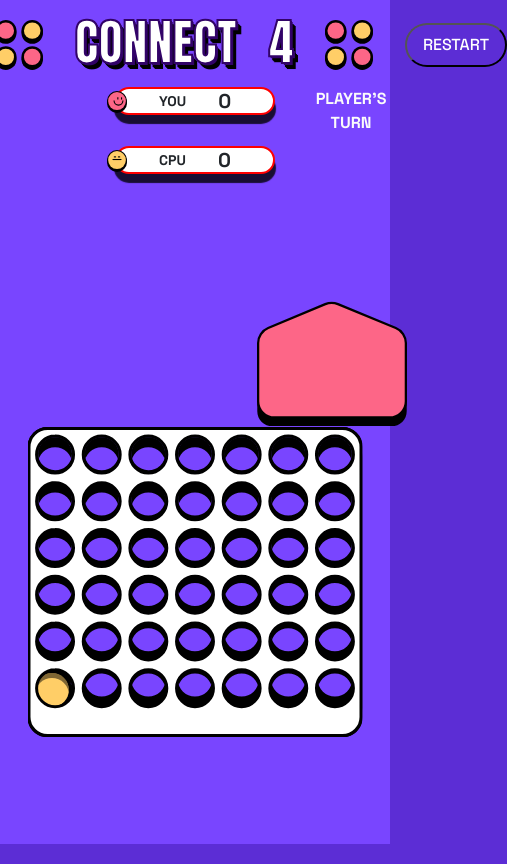
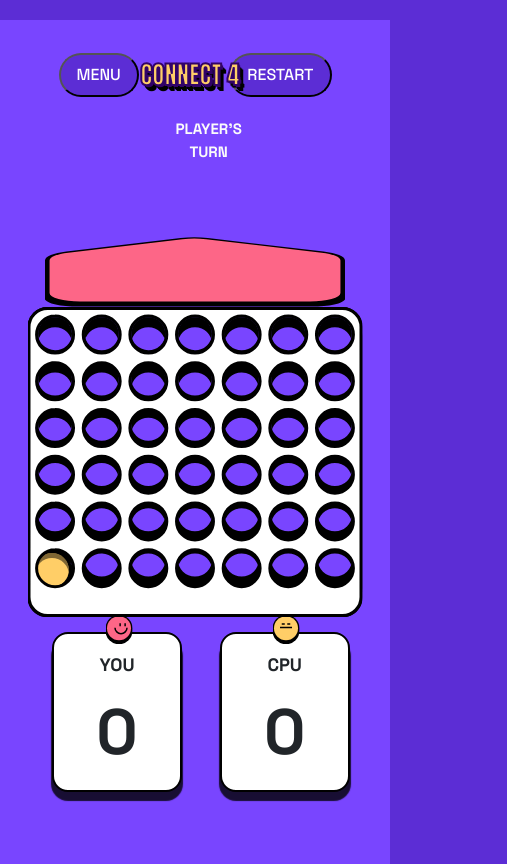
Before and after one commit to ahmettaydinn/react-connect-four-game, a React (Create React App) app: page /inGame in a window 390 px wide. Shown: the whole page, 507 px wide, since content can reach past the window. Built offline with nearby package versions, Linux system fonts and the light colour scheme.

Commit message:
Update 4 files

```diff
--- a/src/components/inGame/InGame.jsx
+++ b/src/components/inGame/InGame.jsx
@@ -576,10 +576,11 @@ const InGame = () => {
         <button className={Styles.link} onClick={() => setModalShow(true)}>
           MENU
         </button>
-        <img src={Logo} alt="" />
-        <h1>connect</h1>
-        <h1> 4</h1>
-        <img src={Logo} alt="" />
+
+        <img src={Logo} className={Styles.logo2} alt="" />
+        <h1 className={Styles.header}> connect 4</h1>
+        <img src={Logo} className={Styles.logo} alt="" />
+
         <button className={Styles.link} onClick={handleRestart}>
           RESTART
         </button>
--- a/src/components/inGame/InGame.module.scss
+++ b/src/components/inGame/InGame.module.scss
@@ -11,13 +11,16 @@
 }
 h1 {
   font-family: Impact, Haettenschweiler, "Arial Narrow Bold", sans-serif;
-  padding-top: 1%;
-  color: $white;
-  font-size: 50px;
+  margin: 10px;
   text-transform: uppercase;
   -webkit-text-stroke: 2px #320368;
   text-shadow: 1px 1px 0px #320368, 2px 2px 0px #320368, 1px 1px 0px $black,
     3px 4px 0px $black, 4px 5px 0px $black, 5px 6px 0px $black;
+}
+.header {
+  font-size: 80px;
+  color: $yellow;
+  margin: 10px;
 }
 .title {
   padding-bottom: 1%;
@@ -35,8 +38,9 @@ h1 {
   display: flex;
   justify-content: center;
   align-items: center;
-  width: 45%;
+  width: 65%;
   margin: auto;
+  margin-top: -50px;
   justify-content: space-between;
   transform: translateY(75%);
 }
@@ -59,6 +63,8 @@ h1 {
 
 .link:hover {
   color: rgb(218, 216, 216);
+  transform: scale(1.5);
+  box-shadow: 0px 2px 1px 1px rgba(0, 0, 0, 0.8);
 }
 
 .BlackBoard,
@@ -77,6 +83,8 @@ h1 {
 
 .playerOne,
 .playerTwo {
+  margin-top: 150px;
+  width: 200px;
   background-color: $white;
   padding: 16px 28px;
   border: 2px solid black;
@@ -90,6 +98,7 @@ h1 {
   position: absolute;
   bottom: 84%;
   left: 30%;
+  transform: scale(1);
 }
 
 .playerOne {
@@ -101,12 +110,14 @@ h1 {
 }
 
 .yellowTurn {
-  position: fixed;
+  position: absolute;
   left: 85%;
-  margin-top: -15%;
+  margin-top: -7%;
 }
 .turnText {
-  text-align: center;
+  position: absolute;
+  left: 82%;
+  margin-top: 8%;
 }
 
 .marker {
@@ -116,10 +127,7 @@ h1 {
 }
 
 .turn p {
-  position: fixed;
-  padding-top: 2%;
-  left: 80%;
-  font-size: 20px;
+  position: absolute;
 }
 
 .inGameFooter {
@@ -266,37 +274,67 @@ h1 {
   width: 632px;
   height: 584px;
 }
+@media screen and (max-width: 1260px) {
+  .playerOne {
+    position: absolute;
+    margin-top: 200px;
+    left: 15%;
+  }
 
+  .playerTwo {
+    position: absolute;
+    margin-top: 200px;
+    left: 88%;
+  }
+  .board {
+    margin-top: 12rem;
+  }
+  .yellowTurn {
+    position: absolute;
+    margin-top: -50px;
+    left: 88%;
+  }
+  .playerOne img,
+  .playerTwo img {
+    position: absolute;
+    margin-top: -50px;
+    bottom: 84%;
+    left: 30%;
+    transform: scale(1.2);
+  }
+  .turn p {
+    position: absolute;
+    margin-top: -50px;
+    left: 82%;
+  }
+  .turnText {
+    position: absolute;
+    margin-top: 130px;
+    left: 85%;
+    position: absolute;
+  }
+}
 @media screen and (max-width: 1190px) {
   .marker {
     display: none;
   }
-
   .playerOne {
-    left: 20%;
-    padding: 1rem 1rem;
-
-    p {
-      font-size: 16px;
-    }
-
-    h2 {
-      font-size: 36px;
-    }
+    margin-left: 100px;
+    margin-top: 60px;
   }
   .playerTwo {
-    left: 80%;
-    padding: 1rem 1rem;
-    p {
-      font-size: 16px;
-    }
+    width: 100px;
+    margin-left: -150px;
+    margin-top: 60px;
+  }
+  .yellowTurn {
+    position: absolute;
+    margin-top: -130px;
+    left: 75%;
+  }
 
-    h2 {
-      font-size: 36px;
-    }
-  }
   .board {
-    margin-top: 10rem;
+    margin-top: 20px;
     width: 22rem;
     height: 22rem;
   }
@@ -308,7 +346,6 @@ h1 {
   }
 
   .board {
-    margin-top: 10rem;
     gap: 10px;
   }
 
@@ -319,8 +356,96 @@ h1 {
     margin-top: 25px;
   }
 }
+@media screen and (max-width: 1200px) {
+  .playerOne,
+  .playerTwo {
+    width: 100px;
+  }
+  .playerOne p {
+    text-align: center;
+    padding-top: 15px;
+    font-size: 18px;
+  }
+  .playerTwo p {
+    text-align: center;
+    padding-top: 15px;
+    font-size: 18px;
+  }
 
-@media screen and (max-width: 1190px) {
+  .yellowTurn {
+    width: 100px;
+  }
+  .turn p {
+    font-size: 15px;
+  }
+  .turnText {
+    position: absolute;
+    margin-top: 65px;
+    left: 73%;
+  }
+}
+@media screen and (max-width: 1030px) {
+  .header {
+    font-size: 60px;
+  }
+  .turnText {
+    margin-top: 85px;
+  }
+}
+@media screen and (max-width: 960px) {
+  .header {
+    margin-left: 5%;
+    font-size: 25px;
+  }
+  .inGameNav {
+    width: 70%;
+    justify-content: space-between;
+    margin-top: 20px;
+  }
+
+  .logo {
+    display: none;
+  }
+  .logo2 {
+    display: none;
+  }
+  .yellowTurn {
+    height: 70px;
+    width: 300px;
+    margin-top: -150px;
+    margin-left: -25%;
+  }
+  .turnText {
+    margin-top: 45px;
+    left: 45%;
+  }
+  .board {
+    margin-top: 40px;
+  }
+  .playerOne {
+    width: 130px;
+    height: 160px;
+    margin-top: 290px;
+    margin-left: 15%;
+  }
+  .playerTwo {
+    width: 130px;
+    height: 160px;
+    margin-top: 290px;
+    margin-left: -15%;
+  }
+  .playerOne img,
+  .playerTwo img {
+    transform: scale(0.5);
+  }
+  .playerOne p {
+    margin-top: -30px;
+  }
+  .playerTwo p {
+    margin-top: -30px;
+  }
+}
+/*@media screen and (max-width: 1190px) {
   .playerOne,
   .playerTwo {
     top: 24%;
@@ -512,3 +637,212 @@ h1 {
     display: none;
   }
 }
+/*@media screen and (max-width: 1205px) {
+  .board {
+    margin-top: 9rem;
+  }
+  .header {
+    font-size: 40px;
+  }
+  .yellowTurn {
+    left: 88%;
+    margin-top: -10%;
+  }
+  .playerOne,
+  .playerTwo {
+    margin-top: 250px;
+  }
+}
+
+@media screen and (max-width: 1100px) {
+  .playerOne,
+  .playerTwo {
+    top: 24%;
+    left: 37%;
+    display: flex;
+    justify-content: center;
+    gap: 2rem;
+    align-items: center;
+    width: 10rem;
+    border: 2px solid red;
+
+    h2 {
+      font-size: 20px;
+      margin: 0;
+    }
+
+    p {
+      margin: 0;
+      font-size: 14px;
+    }
+
+    img {
+      top: 7px;
+      left: -20px;
+      width: 40px;
+    }
+  }
+
+  .playerTwo {
+    left: 63%;
+    margin: 0;
+    img {
+      left: 135px;
+    }
+  }
+
+  .turn {
+    width: 150x;
+
+    img {
+      width: 150px;
+    }
+
+    p {
+      font-size: 16px;
+    }
+
+    h2 {
+      font-size: 36px;
+    }
+  }
+
+  .inGameFooter {
+    top: 90%;
+  }
+
+  .ballDiv:before {
+    content: "";
+    position: absolute;
+    height: 20px;
+    width: 20px;
+    left: 10px;
+    top: 12px;
+    border-radius: 50%;
+    border: 2px solid white;
+    transition: 2s;
+  }
+
+  .marker {
+    width: 30px;
+    height: 30px;
+    display: none;
+  }
+}
+@media screen and (max-height: 820px) {
+  .inGameNav {
+    transform: translateY(15%);
+  }
+
+  .marker {
+    top: 11%;
+    width: 25px;
+  }
+}
+@media screen and (max-width: 620px) {
+  .playerOne,
+  .playerTwo {
+    top: 12%;
+    left: 50%;
+    display: flex;
+    justify-content: center;
+    gap: 2rem;
+    align-items: center;
+    width: 10rem;
+    border: 2px solid red;
+    padding: 0.7rem 1rem;
+
+    h2 {
+      font-size: 20px;
+      margin: 0;
+    }
+
+    p {
+      margin: 0;
+      font-size: 14px;
+    }
+
+    img {
+      top: 7px;
+      left: -20px;
+      width: 40px;
+    }
+  }
+
+  .playerTwo {
+    left: 50%;
+    margin: 0;
+    top: 20%;
+
+    img {
+      left: 135px;
+    }
+  }
+
+  .inGameNav {
+    gap: 2rem;
+    justify-content: center;
+    transform: translateY(10px);
+    img {
+      width: 50px;
+      height: 50px;
+    }
+  }
+
+  .marker {
+    top: 28%;
+  }
+}
+
+@media screen and (max-width: 620px) {
+  .playerOne,
+  .playerTwo {
+    padding: 0;
+
+    img {
+      width: 20px;
+      left: -10px;
+      top: 2px;
+    }
+  }
+
+  .playerTwo {
+    top: 19%;
+  }
+
+  .marker {
+    top: 25%;
+    width: 20px;
+    height: 20px;
+  }
+}
+
+// @media screen and (m-height: 200px) {
+//   .inGameNav {
+//     transform: translateY(15%);
+//   }
+
+//   .marker {
+//     top: 11%;
+//     width: 25px;
+//   }
+// }
+
+@media screen and (max-height: 620px) {
+  .playerOne,
+  .playerTwo {
+    padding: 0;
+    top: 20%;
+
+    img {
+      width: 25px;
+      height: 25px;
+      left: -13px;
+      top: 1px;
+    }
+  }
+
+  .marker {
+    display: none;
+  }
+}*/
--- a/src/pages/mainMenu/MainMenu.module.scss
+++ b/src/pages/mainMenu/MainMenu.module.scss
@@ -6,56 +6,79 @@
   src: url(../../assets/fonts/static/SpaceGrotesk-Bold.ttf);
 }
 .mainMenu {
+  display: flex;
+  flex-direction: column;
+  align-items: center;
+  width: 90%;
+  height: 80%;
+  position: absolute;
+  top: 50%;
+  left: 50%;
+  transform: translate(-50%, -50%);
+  background-color: $purple;
+  box-shadow: 5px 10px 5px 1px $black;
+  border-radius: 2rem;
+  border: 2px solid $black;
+  font-family: spaceGroteskBold;
   padding: 25px;
 }
 .title {
-  padding-top: 40%;
-  position: relative;
+  padding-bottom: 2%;
   display: inline-block;
   display: grid;
   grid-template-columns: 1fr 1fr 1fr;
   grid-gap: 10px;
   width: 90%;
-  top: -20%;
+  border: 20px $black;
 }
 .logo {
-  padding-left: 55%;
+  padding-left: 35%;
+  height: 100px;
+}
+.logo2 {
+  padding-left: 35%;
+  height: 100px;
 }
 
 h1 {
   font-family: Impact, Haettenschweiler, "Arial Narrow Bold", sans-serif;
-  color: $white;
+  color: $yellow;
   text-transform: uppercase;
   -webkit-text-stroke: 2px #320368;
   text-shadow: 1px 1px 0px #320368, 2px 2px 0px #320368, 1px 1px 0px $black,
     3px 4px 0px $black, 4px 5px 0px $black, 5px 6px 0px $black;
+  font-size: 85px;
 }
 
 .pvp {
-  position: relative;
   align-items: center;
-  top: -55%;
+  margin-top: 10vh;
+  padding: 10px;
+  padding-top: 25px;
   width: 90%;
   background-color: $yellow;
   display: flex;
   transition: 0.5s;
   text-decoration: none;
+  height: 100px;
 }
 
 .gameRules {
+  padding-top: 15px;
   padding: 10px;
-  position: relative;
+  height: 100px;
   width: 90%;
   align-items: center;
   background-color: $white;
   display: flex;
-  top: -100%;
+  top: -60%;
   text-decoration: none;
 }
 
 .gameRules p {
   padding-left: 3%;
   color: black;
+  font-size: 30px;
 }
 
 .gameRules,
@@ -68,6 +91,7 @@ h1 {
 
 .pvp p {
   color: black;
+  font-size: 30px;
 }
 .pvpCpu {
   background-color: $red;
@@ -119,7 +143,7 @@ h1 {
 // ?                    MIXINS
 // ?=========================================================
 
-@include media-xsm {
+/*@include media-xsm {
   .mainMenu {
     display: flex;
     flex-direction: column;
@@ -275,4 +299,104 @@ h1 {
   .gameRules p {
     font-size: 20px;
   }
+} */
+
+@media screen and (max-width: 1550px) {
+  h1 {
+    font-size: 60px;
+  }
+  .logo {
+    height: 90px;
+  }
+  .logo2 {
+    height: 90px;
+  }
+  .pvp p {
+    font-size: 20px;
+  }
+  .gameRules p {
+    font-size: 20px;
+  }
 }
+@media screen and (max-width: 1120px) {
+  h1 {
+    font-size: 50px;
+  }
+  .logo {
+    padding-left: 25%;
+    height: 70px;
+  }
+  .logo2 {
+    padding-left: 25%;
+    height: 70px;
+  }
+}
+@media screen and (max-width: 960px) {
+  .title {
+    height: 80px;
+  }
+  h1 {
+    font-size: 40px;
+    position: fixed;
+    padding-left: 25%;
+    font-family: Impact, Haettenschweiler, "Arial Narrow Bold", sans-serif;
+    color: $yellow;
+    text-transform: none;
+    text-shadow: none;
+  }
+  .logo {
+    padding-left: 5%;
+    height: 70px;
+  }
+  .logo2 {
+    padding-left: 170%;
+    height: 70px;
+  }
+}
+
+@media screen and (max-width: 780px) {
+  h1 {
+    font-size: 35px;
+  }
+}
+@media screen and (max-width: 650px) {
+  .mainMenu {
+    height: 90%;
+    width: 90%;
+    display: flex;
+    flex-direction: column;
+    align-items: center;
+    position: fixed;
+    top: 50%;
+    transform: translate(-50%, -50%);
+    background-color: $purple;
+    box-shadow: 5px 10px 5px 1px $black;
+    border-radius: 2rem;
+    border: 2px solid $black;
+    font-family: spaceGroteskBold;
+    padding: 25px;
+  }
+  .title {
+    width: 100%;
+    display: flex;
+  }
+  h1 {
+    font-size: 45px;
+  }
+  .logo {
+    display: none;
+  }
+  .logo2 {
+    padding-left: 5%;
+    height: 70px;
+  }
+  .pvp {
+    width: 100%;
+  }
+  .gameRules {
+    width: 100%;
+  }
+  .pvp img {
+    margin-left: 0%;
+  }
+}
--- a/src/pages/mainMenu/mainMenu.jsx
+++ b/src/pages/mainMenu/mainMenu.jsx
@@ -55,7 +55,7 @@ const MainMenu = () => {
           />
         </button>
       )}
-      <br></br>
+      <br></br> <br></br>
       <Link to={"/rules"} className={Styles.gameRules}>
         <p> GAME RULES</p>
       </Link>
```
